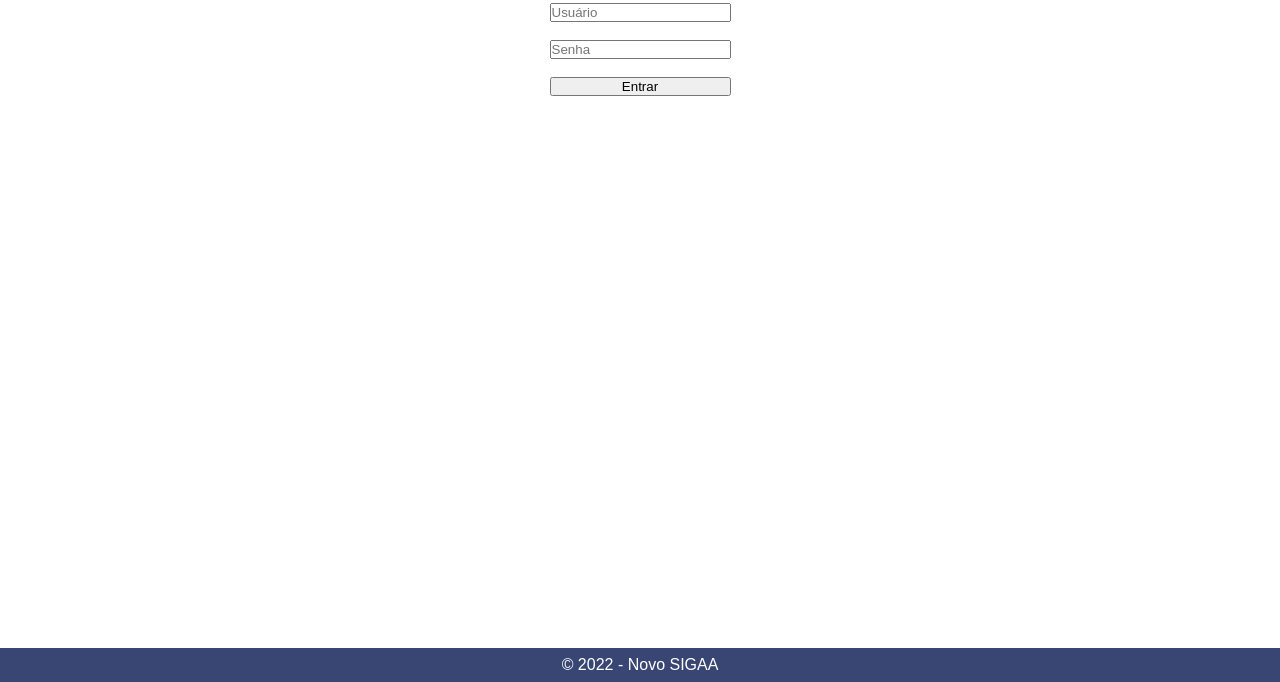
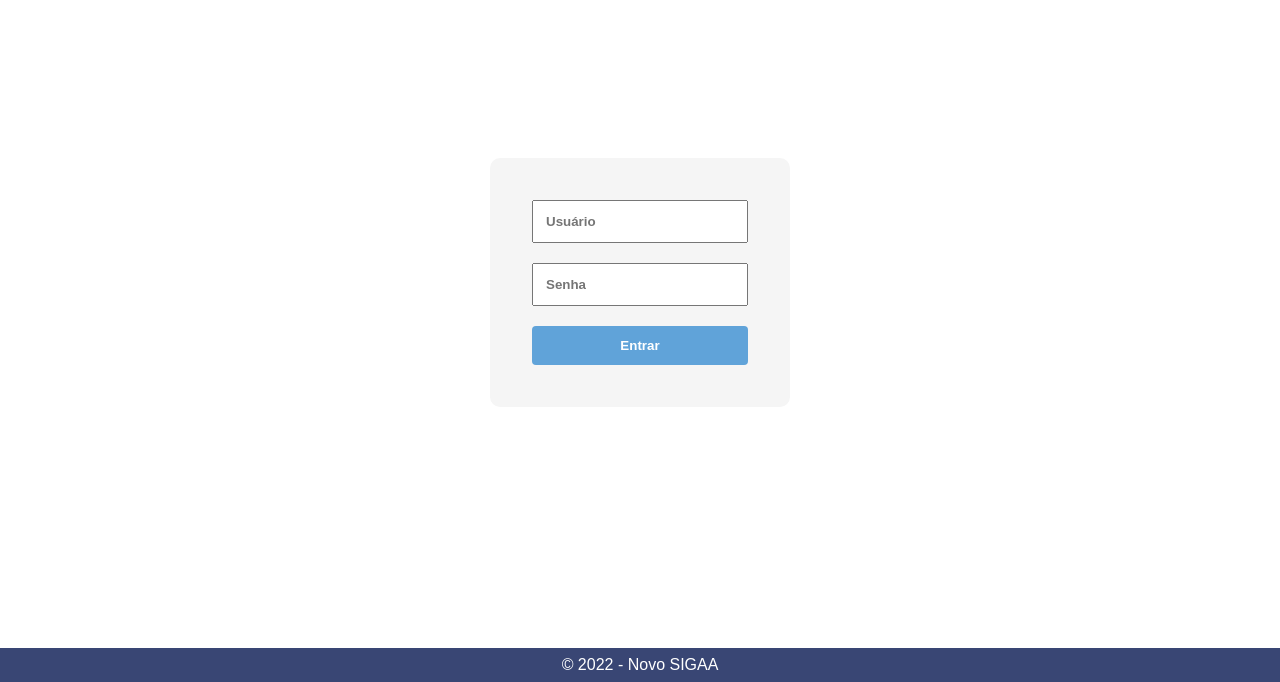
Before and after one commit to izaiasmachado/tecnologias-web, a plain HTML site: page assignments/novo_sigaa/index.html in a window 1280 px wide. Shown: the part 118-800 px from the top of the page. Drawn offline with Linux system fonts and the light colour scheme.

Commit message:
feat: login page (#3)
* fix: exit button

* feat: weekly assignments

* feat: structure enhancements made at home

* feat: login page

```diff
--- a/assignments/novo_sigaa/assets/css/main.css
+++ b/assignments/novo_sigaa/assets/css/main.css
@@ -3,6 +3,36 @@
   margin: 0;
   padding: 0;
   box-sizing: border-box;
+}
+
+#login-container {
+  width: 100%;
+  height: 100vh;
+  display: flex;
+  justify-content: center;
+  align-items: center;
+  height: 100vh;
+}
+
+#login {
+  background-color: #f5f5f5;
+  border-radius: 10px;
+  width: 300px;
+  box-sizing: border-box;
+}
+
+.login-item {
+  font-weight: bold;
+  padding: 12px;
+  margin: 10px;
+}
+
+input[type="submit"].login-item {
+  background-color: #60A3D9;
+  color: white;
+  border: none;
+  border-radius: 4px;
+  cursor: pointer;
 }
 
 body {
--- a/assignments/novo_sigaa/index.html
+++ b/assignments/novo_sigaa/index.html
@@ -11,15 +11,15 @@
     <header>
         Tecnologias Web 2022.2 - Novo SIGAA - Sistema Integrado de Gestão de Atividades Acadêmicas
     </header>
-    <form action="pages/painel_de_controle.html" method="GET">
-        <h1>Login</h1>
-        <br/>
-        <input type="text" placeholder="Usuário" name="username">
-        <br/>
-        <input type="password" placeholder="Senha" name="password">
-        <br/>
-        <input type="submit" value="Entrar">
-    </form>
+
+    <main id="login-container">
+        <form id="login" action="pages/painel_de_controle.html" method="GET">
+            <input class="login-item" type="text" placeholder="Usuário" name="username">
+            <input class="login-item" type="password" placeholder="Senha" name="password">
+            <input class="login-item" type="submit" value="Entrar">
+        </form>
+    </main>
+
     <footer>
         <p>&copy; 2022 - Novo SIGAA</p>
     </footer>
```
